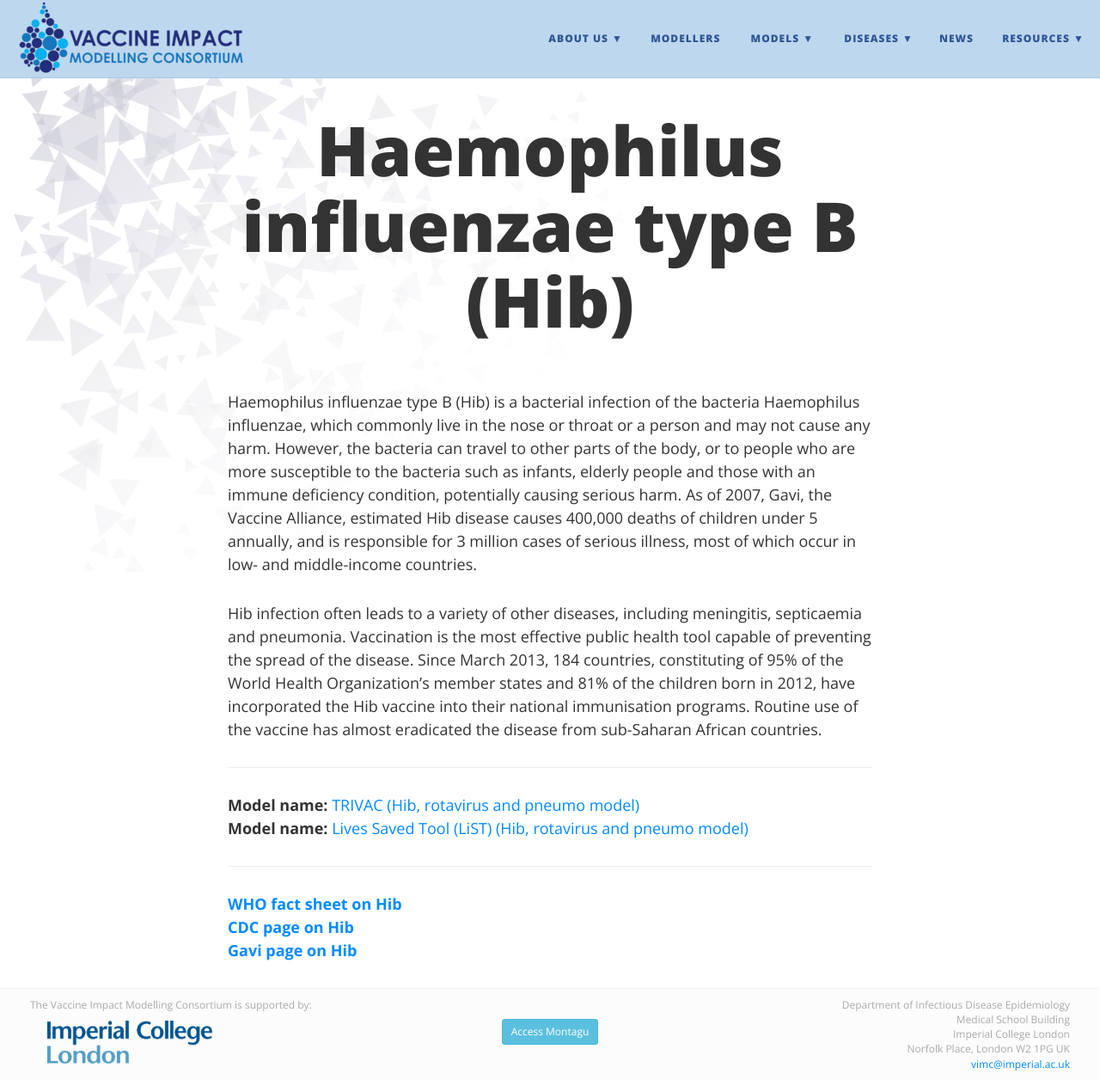
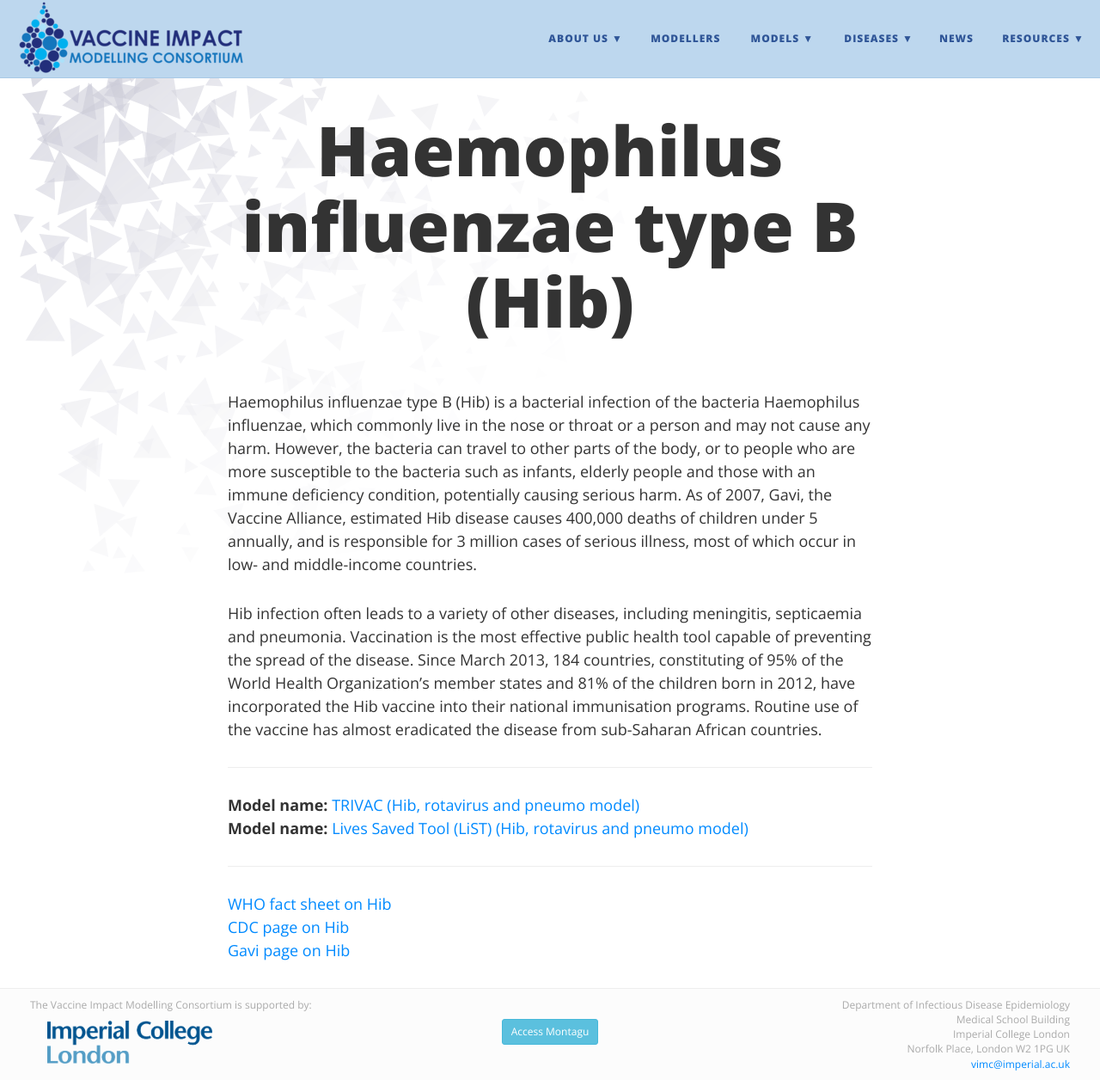
Before and after one commit to vimchub/vaccineimpact, a Jekyll site: the page built from diseases/hib.md, in a window 1280 px wide and 1256 px high. Shown: the whole window at 86% size. Built offline with Jekyll 4.4.1, drawn with Linux system fonts in a browser that asks for light colours; nearby versions of some CDN libraries.

Commit message:
Update hib.md

```diff
--- a/diseases/hib.md
+++ b/diseases/hib.md
@@ -13,6 +13,6 @@
 
 ---
 
-**[WHO fact sheet on Hib](http://www.who.int/immunization/topics/hib/en/)**
-**[CDC page on Hib](https://www.cdc.gov/vaccines/vpd/hib/index.html)**
-**[Gavi page on Hib](http://www.gavi.org/support/nvs/hib/)**
+[WHO fact sheet on Hib](http://www.who.int/immunization/topics/hib/en/)
+[CDC page on Hib](https://www.cdc.gov/vaccines/vpd/hib/index.html)
+[Gavi page on Hib](http://www.gavi.org/support/nvs/hib/)
```
